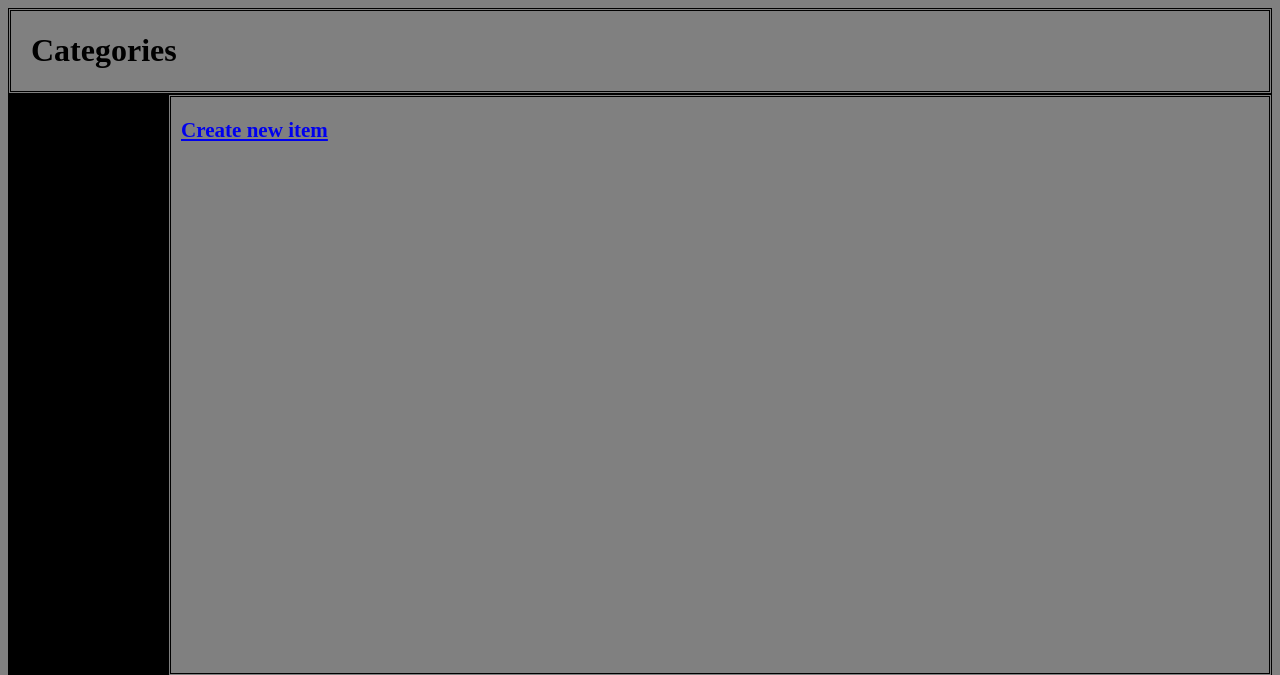
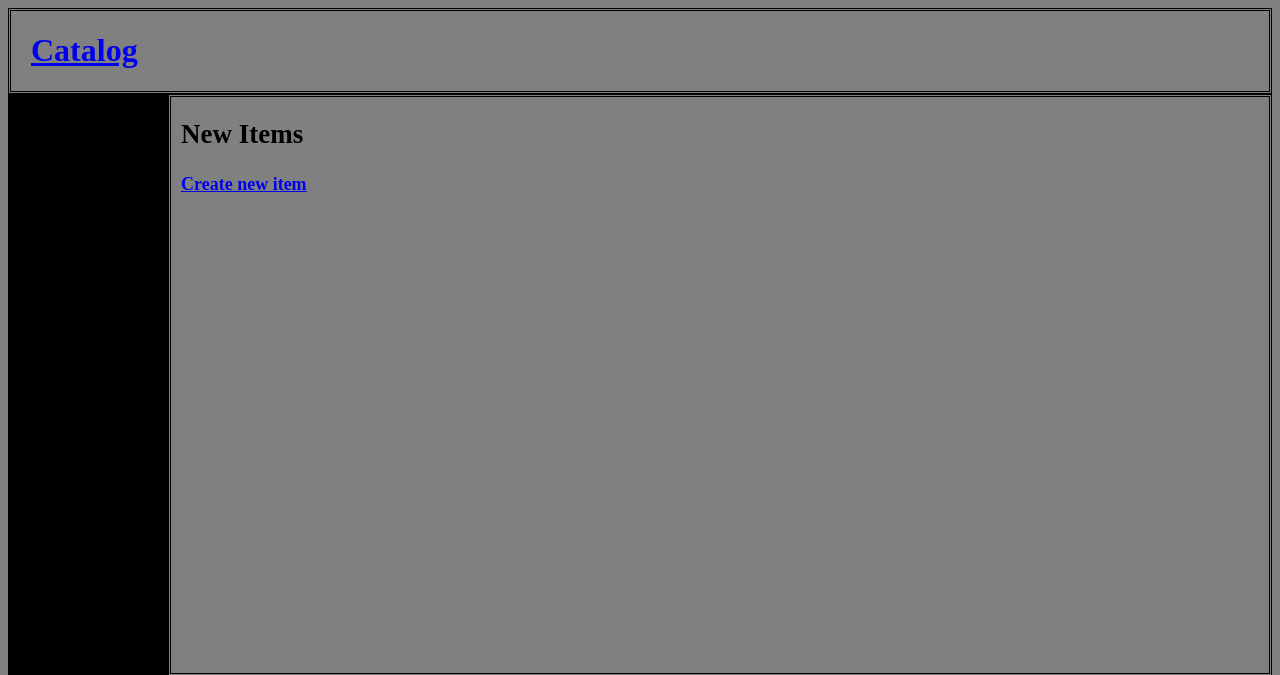
Before and after one commit to chuajosef1/udacity_catalog_project, a Flask app: page / in a window 1280 px wide. Shown: the top 675 px of the page. Run offline with Flask 2, Linux system fonts and the light colour scheme.

Commit message:
feat: add links to titles

```diff
--- a/templates/catalogItems.html
+++ b/templates/catalogItems.html
@@ -7,7 +7,7 @@
 
   <body >
     <div id="border2">
-      <h1>Categories</h1>
+     <a href="{{url_for('showCatalog')}}"><h1>Catalog</h1></a>
     </div>
 
     <div id="sidenav">
--- a/templates/itemDescription.html
+++ b/templates/itemDescription.html
@@ -1,8 +1,5 @@
 <html>
   <body>
-    {% for item in items %}
-    {{ item.description }}
-    <p>Test</p>
-    {% endfor %}
+    {{ items.description }}
   </body>
 </html>
--- a/templates/showCatalog.html
+++ b/templates/showCatalog.html
@@ -7,10 +7,12 @@
 
   <body >
     <div id="border2">
-      <h1>Categories</h1>
+      <a href="{{url_for('showCatalog')}}"><h1>Catalog</h1></a>
     </div>
 
     <div id="sidenav">
+
+
       {% for category in categories %}
 
       <a href="{{url_for('showItems',catalog_id=category.id)}}"
@@ -22,10 +24,12 @@
     </div>
 
     <div id = "mainMenu">
-            <a href="{{url_for('addNewItem')}}"><h3>Create new item</h3></a>
+        <h2>New Items</h2>
+
             {% for i in items %}
               <p>{{i.name}} - <i>{{i.category.name}}</i> </p>
             {% endfor %}
+            <a href="{{url_for('addNewItem')}}"><h4>Create new item</h4></a>
     </div>
   </body>
 </html>
```
